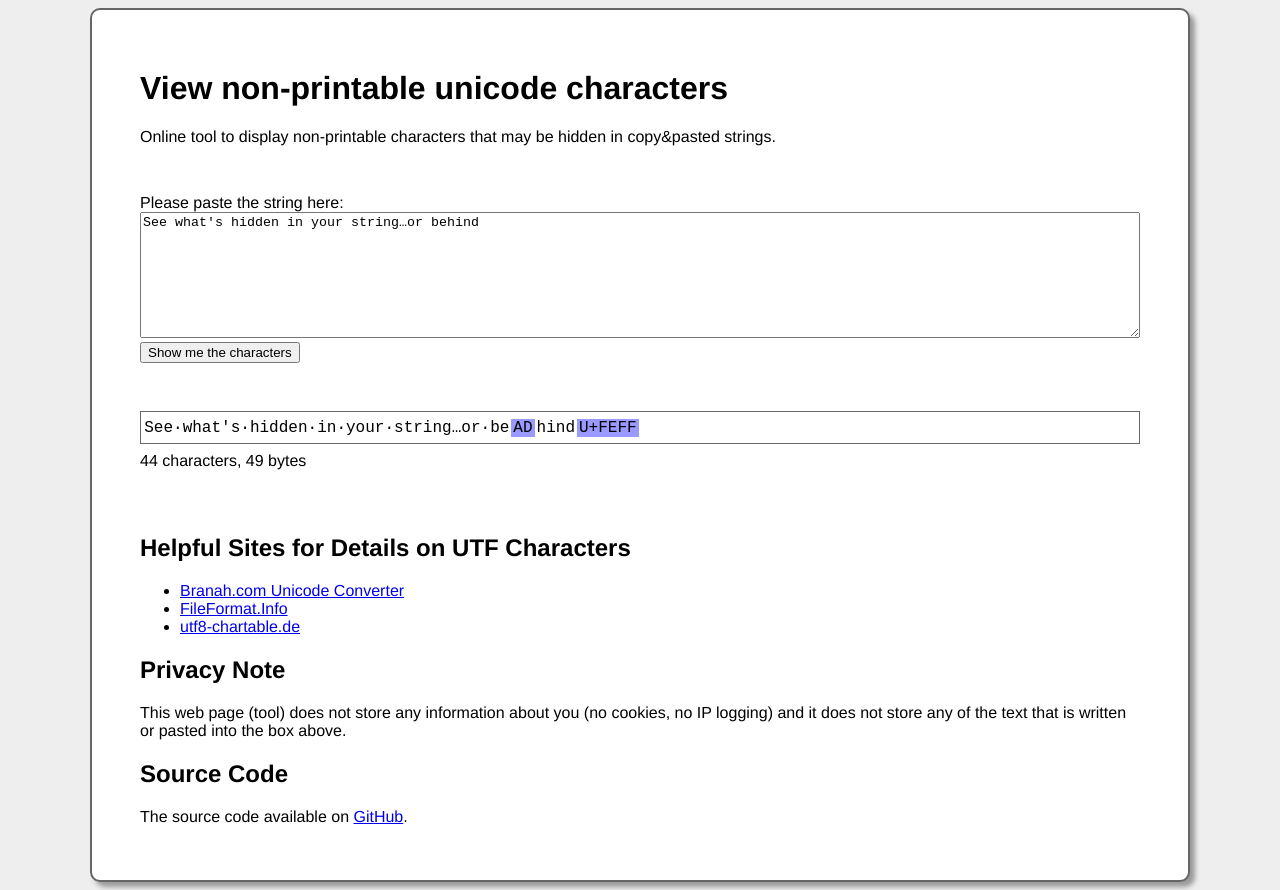
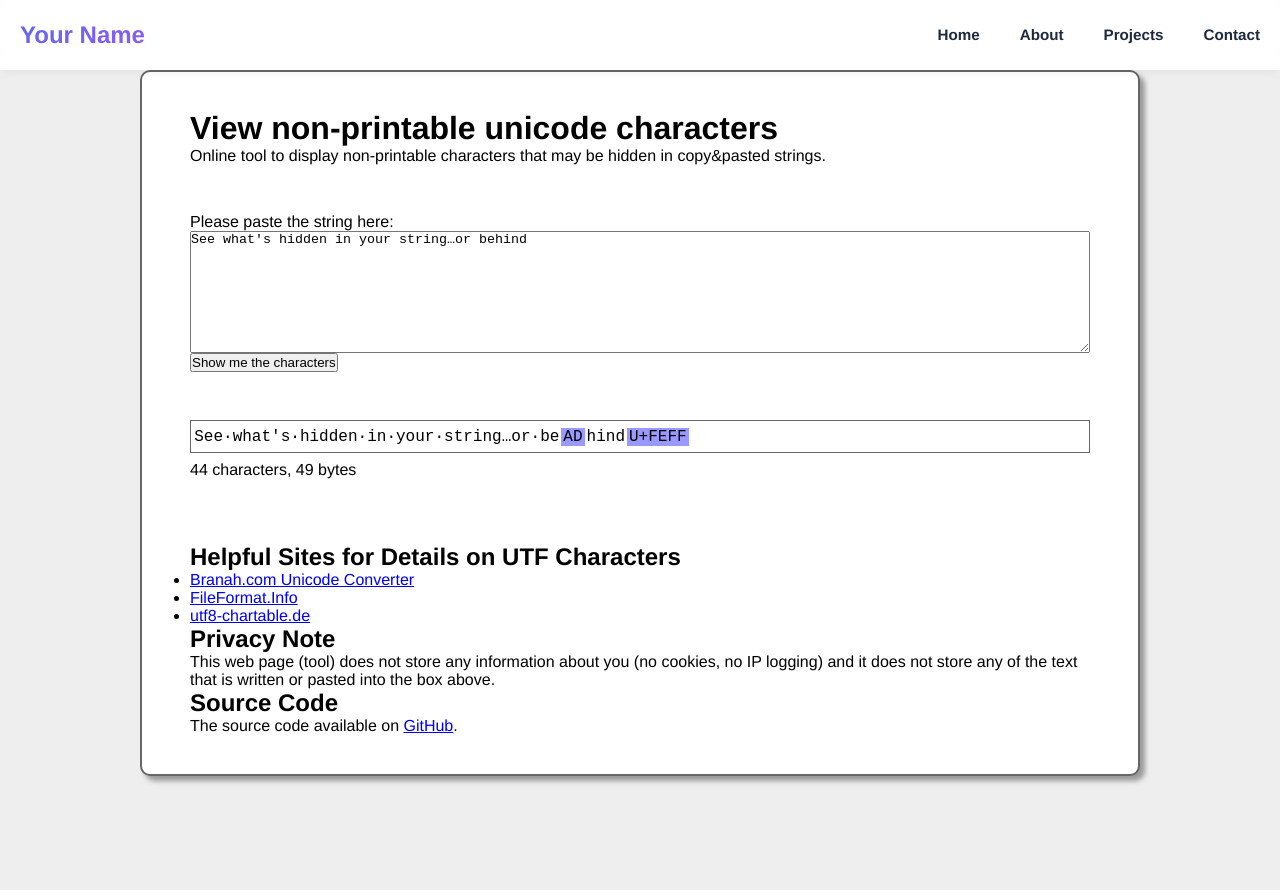
Before and after one commit to Rubayet123/unicode-viewer, a plain HTML site: page index.html in a window 1280 px wide. After the commit the page ends 800 px from the top, so only its background shows below. Drawn offline with Linux system fonts and the light colour scheme.

Commit message:
Update index.html

```diff
--- a/index.html
+++ b/index.html
@@ -1,3 +1,188 @@
+<!-- CSS for Navigation (Add to <head> section) -->
+<style>
+    * {
+        margin: 0;
+        padding: 0;
+        box-sizing: border-box;
+    }
+
+    :root {
+        --primary: #6366f1;
+        --secondary: #8b5cf6;
+        --text: #1e293b;
+    }
+
+    body {
+        font-family: 'Inter', -apple-system, BlinkMacSystemFont, 'Segoe UI', Roboto, sans-serif;
+    }
+
+    /* Navigation */
+    nav {
+        position: fixed;
+        top: 0;
+        left: 0;
+        right: 0;
+        background: rgba(255, 255, 255, 0.95);
+        backdrop-filter: blur(10px);
+        box-shadow: 0 2px 10px rgba(0, 0, 0, 0.05);
+        z-index: 1000;
+        transition: all 0.3s ease;
+    }
+
+    nav.scrolled {
+        box-shadow: 0 4px 20px rgba(0, 0, 0, 0.1);
+    }
+
+    .nav-container {
+        max-width: 1400px;
+        margin: 0 auto;
+        padding: 0 20px;
+        display: flex;
+        justify-content: space-between;
+        align-items: center;
+        height: 70px;
+    }
+
+    .logo {
+        font-size: 1.5em;
+        font-weight: 800;
+        background: linear-gradient(135deg, var(--primary), var(--secondary));
+        -webkit-background-clip: text;
+        -webkit-text-fill-color: transparent;
+        background-clip: text;
+        text-decoration: none;
+    }
+
+    .nav-links {
+        display: flex;
+        gap: 40px;
+        list-style: none;
+    }
+
+    .nav-links a {
+        text-decoration: none;
+        color: var(--text);
+        font-weight: 600;
+        font-size: 0.95em;
+        transition: all 0.3s ease;
+        position: relative;
+    }
+
+    .nav-links a::after {
+        content: '';
+        position: absolute;
+        bottom: -5px;
+        left: 0;
+        width: 0;
+        height: 2px;
+        background: linear-gradient(135deg, var(--primary), var(--secondary));
+        transition: width 0.3s ease;
+    }
+
+    .nav-links a:hover::after,
+    .nav-links a.active::after {
+        width: 100%;
+    }
+
+    .menu-toggle {
+        display: none;
+        flex-direction: column;
+        gap: 5px;
+        cursor: pointer;
+    }
+
+    .menu-toggle span {
+        width: 25px;
+        height: 3px;
+        background: var(--text);
+        border-radius: 3px;
+        transition: all 0.3s ease;
+    }
+
+    /* Mobile Responsive */
+    @media (max-width: 768px) {
+        .menu-toggle {
+            display: flex;
+        }
+
+        .nav-links {
+            position: fixed;
+            top: 70px;
+            left: -100%;
+            width: 100%;
+            background: white;
+            flex-direction: column;
+            padding: 30px;
+            box-shadow: 0 4px 20px rgba(0, 0, 0, 0.1);
+            transition: left 0.3s ease;
+            gap: 20px;
+        }
+
+        .nav-links.active {
+            left: 0;
+        }
+    }
+
+    /* Add padding to body content to prevent overlap with fixed nav */
+    body {
+        padding-top: 70px;
+    }
+</style>
+
+<!-- HTML Navigation (Add after <body> tag) -->
+<nav id="navbar">
+    <div class="nav-container">
+        <a href="https://rubayet123.github.io/" class="logo">Your Name</a>
+        <ul class="nav-links" id="navLinks">
+            <li><a href="https://rubayet123.github.io/#home">Home</a></li>
+            <li><a href="https://rubayet123.github.io/#about">About</a></li>
+            <li><a href="https://rubayet123.github.io/projects.html">Projects</a></li>
+            <li><a href="https://rubayet123.github.io/#contact">Contact</a></li>
+        </ul>
+        <div class="menu-toggle" id="menuToggle">
+            <span></span>
+            <span></span>
+            <span></span>
+        </div>
+    </div>
+</nav>
+
+<!-- JavaScript for Navigation (Add before </body> tag) -->
+<script>
+    // Navbar scroll effect
+    window.addEventListener('scroll', () => {
+        const navbar = document.getElementById('navbar');
+        if (window.scrollY > 50) {
+            navbar.classList.add('scrolled');
+        } else {
+            navbar.classList.remove('scrolled');
+        }
+    });
+
+    // Mobile menu toggle
+    const menuToggle = document.getElementById('menuToggle');
+    const navLinks = document.getElementById('navLinks');
+
+    menuToggle.addEventListener('click', () => {
+        navLinks.classList.toggle('active');
+    });
+
+    // Close menu when clicking on a link
+    document.querySelectorAll('.nav-links a').forEach(link => {
+        link.addEventListener('click', () => {
+            navLinks.classList.remove('active');
+        });
+    });
+
+    // Highlight active page
+    const currentPage = window.location.pathname;
+    document.querySelectorAll('.nav-links a').forEach(link => {
+        if (link.getAttribute('href').includes(currentPage) && currentPage !== '/') {
+            link.classList.add('active');
+        }
+    });
+</script>
+
 <!DOCTYPE html>
 <html lang="en">
 <head>
```
